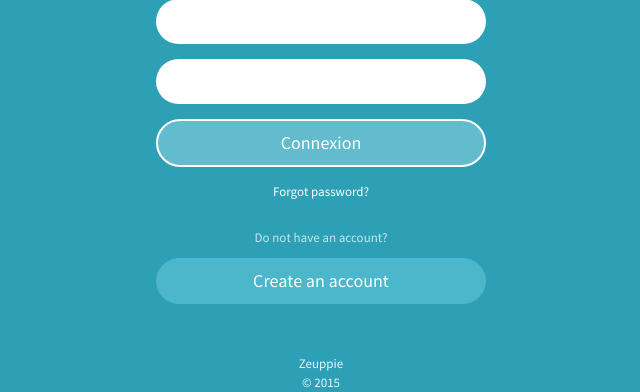
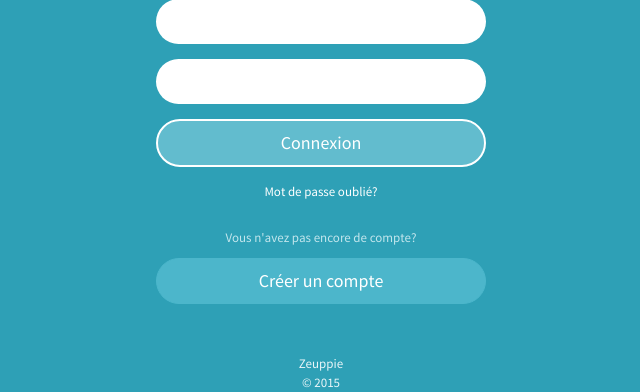
Before and after one commit to MizZim46/Zeuppie, a PHP site: the page made by views/login.twig in a window 1280 px wide. Shown: the part 151-543 px from the top of the page, without its empty margins (319-959 px from the left). Run offline with PHP 8.4, Linux system fonts and the light colour scheme; the template is opened without the code that fills it, so the values that code supplies are empty; form fields are guessed from the names that the template uses; some libraries are stand-ins or nearby versions.

Commit message:
View login français

```diff
--- a/views/login.twig
+++ b/views/login.twig
@@ -39,10 +39,10 @@
 
                             <input type="submit" class="btn btn-lg btn-warning lt b-white b-2x btn-block btn-rounded" value="Connexion">
                             {{ form_end(form) }}
-          <div class="text-center m-t m-b"><a href="#"><small>Forgot password?</small></a></div>
+          <div class="text-center m-t m-b"><a href="#"><small>Mot de passe oublié?</small></a></div>
           <div class="line line-dashed"></div>
-          <p class="text-muted text-center"><small>Do not have an account?</small></p>
-          <a href="signup.html" class="btn btn-lg btn-info btn-block rounded">Create an account</a>
+          <p class="text-muted text-center"><small>Vous n'avez pas encore de compte?</small></p>
+          <a href="signup.html" class="btn btn-lg btn-info btn-block rounded">Créer un compte</a>
         </FORM>
       </section>
     </div>
```
